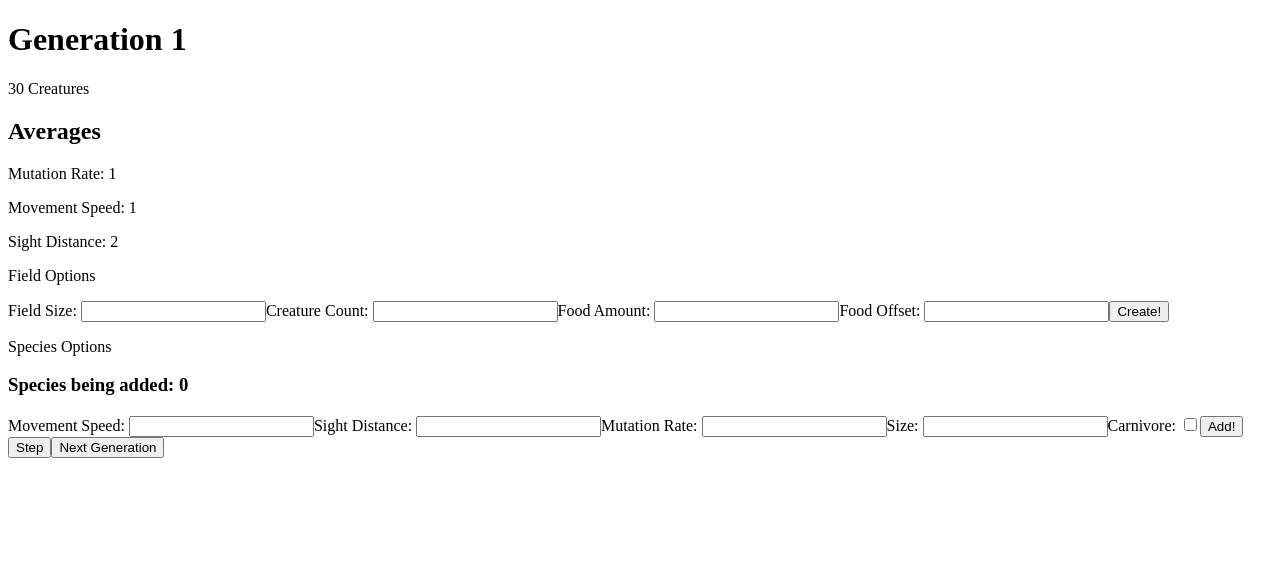
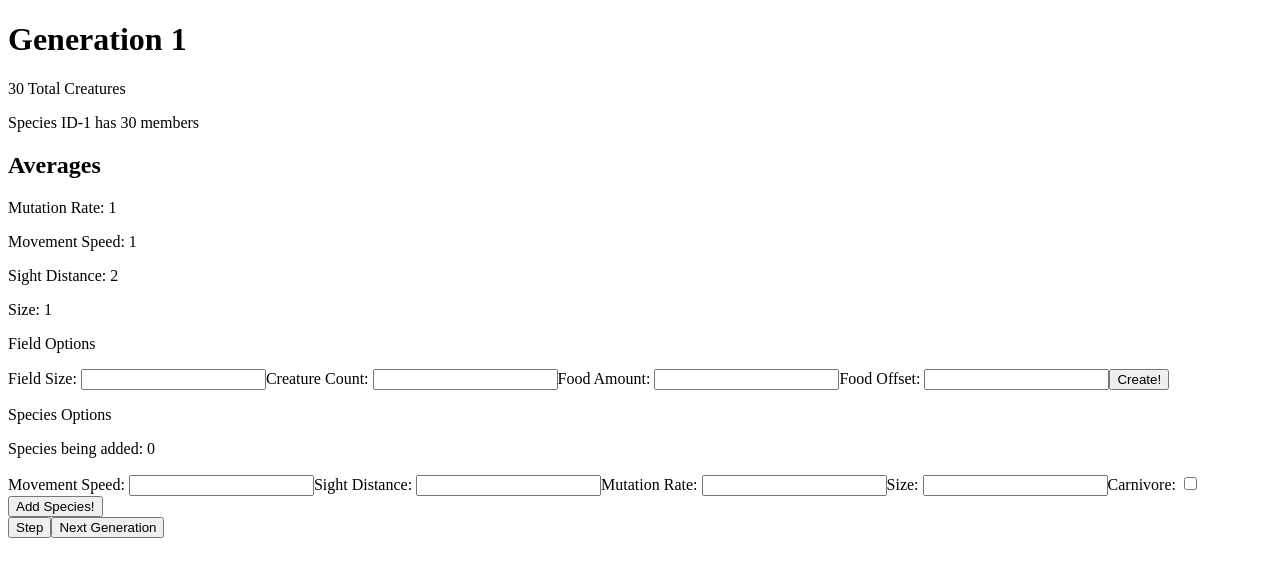
Before and after one commit to JakeDavisCodes/NaturalSelectionSim, a React app: page / in a window 1280 px wide. Shown: the top 576 px of the page. Built offline with nearby package versions, Linux system fonts and the light colour scheme; the HTML template or start-up script is replaced by a standard one.

Commit message:
Images and CSS

```diff
--- a/client/src/App/Controls.tsx
+++ b/client/src/App/Controls.tsx
@@ -31,7 +31,6 @@ function Controls ({ field, setField, update }) {
       size,
       carnivore,
     }
-    console.log(newSpecies)
     setSpecies([...species, newSpecies]);
   }
   const step = () => {
@@ -41,7 +40,6 @@ function Controls ({ field, setField, update }) {
   const generation = () => {
     field.nextGen();
     update();
-    console.log('g')
   }
 
   return (
@@ -60,7 +58,7 @@ function Controls ({ field, setField, update }) {
       </div>
       <div id="NewSpecies">
         <p>Species Options</p>
-        <h3>Species being added: {species.length}</h3>
+        <p>Species being added: {species.length}</p>
         <label>Movement Speed: </label>
         <input type="text" id="movementSpeed" onChange={(e) => setMovementSpeed(+e.target.value)}></input>
         <label>Sight Distance: </label>
@@ -71,7 +69,7 @@ function Controls ({ field, setField, update }) {
         <input type="text" id="size" onChange={(e) => setSize(+e.target.value)}></input>
         <label>Carnivore: </label>
         <input type="checkbox" id="Carnivore" onChange={(e) => setCarnivore(!carnivore)}></input>
-        <button id="AddSpecies" onClick={addSpecies}>Add!</button>
+        <button id="AddSpecies" onClick={addSpecies}>Add Species!</button>
       </div>
       <button className="step" onClick={step}>Step</button>
       <button className="generation" onClick={generation}>Next Generation</button>
--- a/client/src/App/Display.tsx
+++ b/client/src/App/Display.tsx
@@ -3,7 +3,7 @@ import React from 'react';
 function Display ({ field, onSelect }) {
 
   return (
-    <div id="Display">
+    <div id="Display" className="white sidesShadow">
       {field.matrix.map((col) => (
         <div className="col">
           {col.map((square) => {
--- a/client/src/App/index.tsx
+++ b/client/src/App/index.tsx
@@ -33,16 +33,20 @@ function App () {
       <div id="Stats">
         <div id="GenStats">
           <h1>Generation {stats.gen}</h1>
-          <p>{stats.creatureNum} Creatures</p>
+          <p>{stats.creatureNum} Total Creatures</p>
+          {stats.species.map((specie: number, idx: number) =>
+            <p>Species ID-{idx + 1} has {specie} members</p>
+          )}
         </div>
         <div id="Averages">
           <h2>Averages</h2>
           <p>{`Mutation Rate: ${stats.averages.mutationRate}`}</p>
           <p>{`Movement Speed: ${stats.averages.movementSpeed}`}</p>
           <p>{`Sight Distance: ${stats.averages.sight}`} </p>
+          <p>{`Size: ${stats.averages.size}`} </p>
         </div>
       </div>
-      <div id="Container">
+      <div id="Container" className="sidesShadow">
         <Controls field={field} setField={setField} update={forceUpdate} />
         <Display field={field} onSelect={onSelect} />
         <Details selected={selected} />
--- a/sim/carnivore.ts
+++ b/sim/carnivore.ts
@@ -5,8 +5,6 @@ class Carnivore extends Creature {
     super(movementSpeed, sight, mutationRate, size, speciesId);
 
     this.type = 'carnivore'
-
-    console.log(this)
   }
 
   eatCreature (creature: { size: number; dead: boolean; x: number; y: number; }) {
--- a/sim/creature.ts
+++ b/sim/creature.ts
@@ -57,12 +57,17 @@ class Creature {
       this.mutationRate = Math.floor(this.mutationRate * 100) / 100;
     }
     if (Math.random() < 0.1 * this.mutationRate) {
-      this.movementSpeed += Math.random() > 0.5 ? Math.random() : Math.random() * -1;
+      this.movementSpeed += Math.random() > 0.5 ? Math.random() * 0.5 : Math.random() * -0.5;
       this.movementSpeed = Math.floor(this.movementSpeed * 100) / 100;
     }
     if (Math.random() < 0.05 * this.mutationRate) {
       this.sight += Math.random() > 0.5 ? Math.floor(Math.random() * 2) : Math.floor(Math.random() * -2);
       if (this.sight < 1) this.sight = 1;
+    }
+    if (Math.random() < 0.1 * this.mutationRate) {
+      this.size += Math.random() > 0.5 ? Math.random() * 0.5 : Math.random() * -0.5;
+      this.size = Math.floor(this.size * 100) / 100;
+      if (this.size < 0.5) this.size = 0.5;
     }
   }
 
@@ -141,9 +146,7 @@ class Creature {
     if (dir === 'left') x = this.x - 1
     if (dir === 'up') y = this.y + 1
     if (dir === 'down') y = this.y - 1
-    console.log('dir', dir, 'x', x, 'y', y)
     const target = matrix[y || this.y][x || this.x];
-    console.log(target)
     if (target === 0 || target.type === 'food') {
       matrix[y || this.y][x || this.x] = this;
       matrix[this.y][this.x] = 0;
@@ -155,7 +158,7 @@ class Creature {
 
   step (matrix: any[][]) {
     if (this.dead) return;
-    this.stepsAvailable += (this.movementSpeed / this.size);
+    this.stepsAvailable += (this.movementSpeed * 1.5 - this.size / 2);
 
     while (this.stepsAvailable >= 1) {
       const view = this.view(matrix);
--- a/sim/field.ts
+++ b/sim/field.ts
@@ -123,10 +123,10 @@ class Field {
 
   stats () {
     let mutationRate: number = 0, sight: number = 0, movementSpeed: number = 0, size: number = 0;
-    const species = {};
+    const species = [];
 
     for (let i = 0; i < this.creatures.length; i++) {
-      species[this.creatures[i].speciesId]++;
+      species[this.creatures[i].speciesId - 1] ? species[this.creatures[i].speciesId - 1]++ : species[this.creatures[i].speciesId - 1] = 1;
       mutationRate += this.creatures[i].mutationRate;
       sight += this.creatures[i].sight;
       movementSpeed += this.creatures[i].movementSpeed;
```
Also changed, not shown: 8 other files (tests, documents, lock files or other folders).
